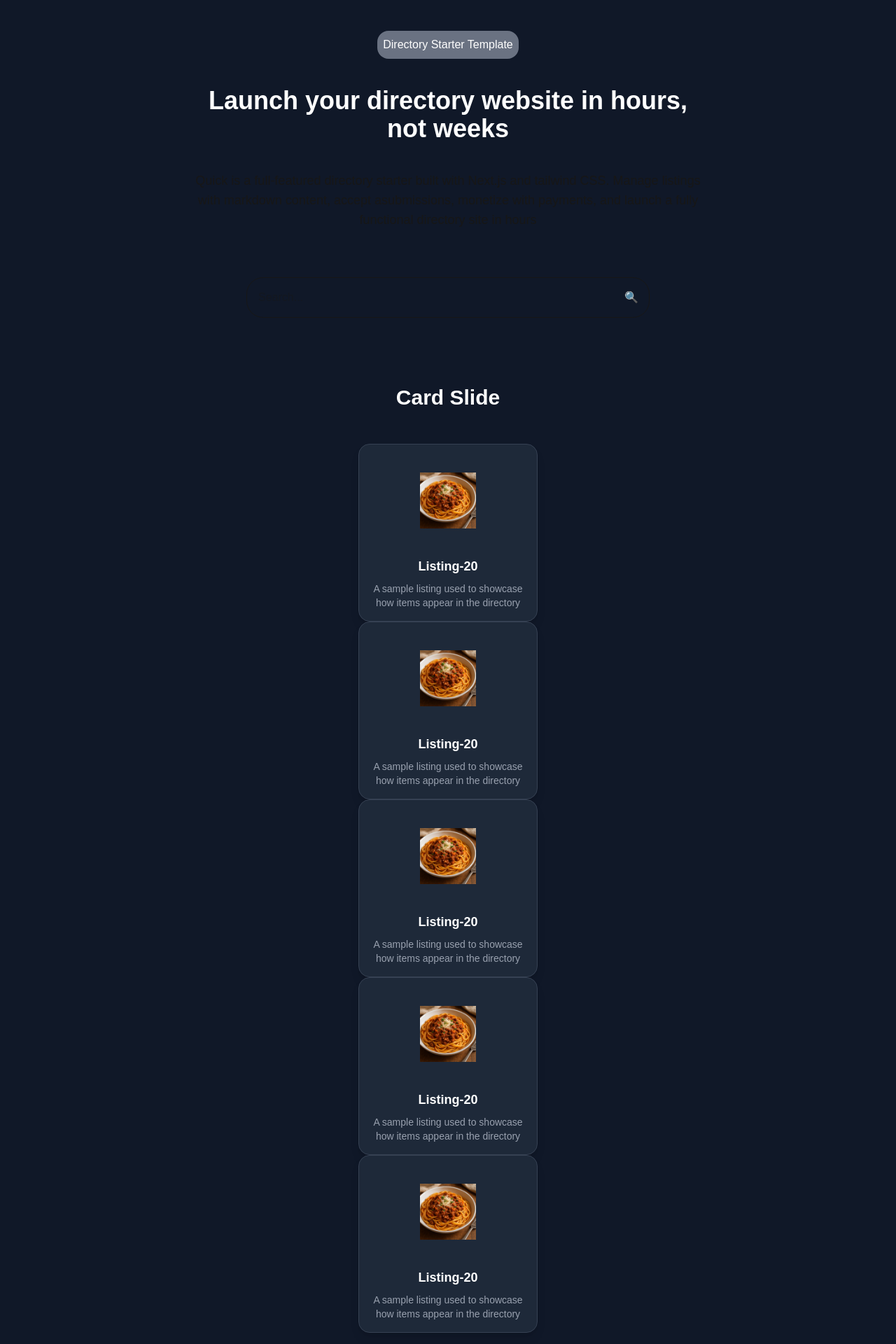
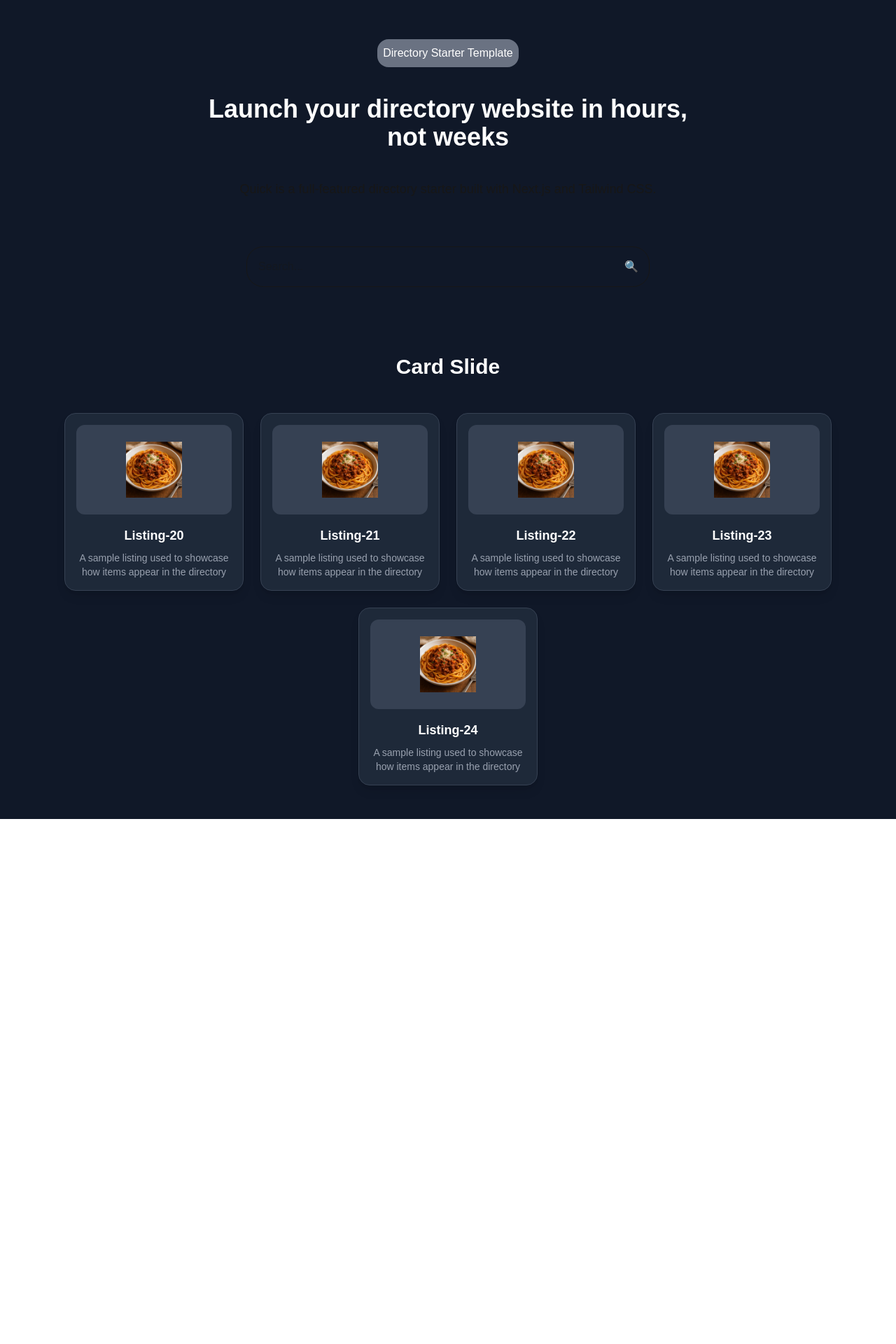
Before and after one commit to Eloheeka/Quick-dirs, a Next.js app: page / in a window 1280 px wide. Shown: the part 140-2060 px from the top of the page at 70% size. After the commit the page ends 1310 px from the top, so only its background shows below. Built offline with nearby package versions, Linux system fonts and the light colour scheme.

Commit message:
Render of the cards

```diff
--- a/app/page.tsx
+++ b/app/page.tsx
@@ -1,157 +1,34 @@
-import Image from "next/image";
-import image1 from "../public/bolognese.jpeg";
+import CardSlide from "@/app/Components/CardSlide";
 
 export default function Home() {
   return (
     <main>
-      {/* Hero Section */}
       <div className="bg-gray-900 min-h-screen flex flex-col items-center justify-start pt-24">
-         <h4 className="text-white border-white rounded-2xl bg-gray-500 p-2 mt -3 mb-5">Directory Starter Template</h4>
-          <h1 className="text-white flex items-center justify-center font-extrabold my-5 text-4xl text-center">Launch your directory website in hours,<br />not weeks</h1>
-         <p className="text-center my-5 font-medium text-lg">Quick is a full-featured directory starter built with Next.js and tailwind CSS. Manage listings<br/>with markdown content, accept asubmissions, monetize with payments, and launch a fully<br />functional directory site in hours</p>
-          <div className="relative mt-12 w-full max-w-xl">
-             <input
-                type="text"
-                id = "search"
-                placeholder="Search..."
-                className="w-full border rounded-3xl p-4 pr-12"             />
-              <span className="absolute right-4 top-1/2 -translate-y-1/2 text-gray-500 ">🔍</span>
-          </div>
+        <h4 className="text-white bg-gray-500 rounded-2xl p-2 mt-3 mb-5">
+          Directory Starter Template
+        </h4>
 
+        <h1 className="text-white font-extrabold my-5 text-4xl text-center">
+          Launch your directory website in hours,<br />not weeks
+        </h1>
 
-        {/* CardSlide */}
+        <p className="text-center my-5 font-medium text-lg">
+          Quick is a full-featured directory starter built with Next.js and Tailwind CSS.
+        </p>
 
-<div className="bg-gray-900 min-h-[400px] w-full mt-12 text-center py-12">
-  <h1 className="text-white text-3xl font-bold mb-12">
-    Card Slide
-  </h1>
+        <div className="relative mt-12 w-full max-w-xl">
+          <input
+            type="text"
+            placeholder="Search..."
+            className="w-full border rounded-3xl p-4 pr-12"
+          />
+          <span className="absolute right-4 top-1/2 -translate-y-1/2 text-gray-500">
+            🔍
+          </span>
+        </div>
 
-  <div className="flex justify-center">
-    <div className="w-64 bg-gray-800 rounded-2xl border border-gray-700 p-4 text-white shadow-lg">
-
-      {/* Image container */}
-      <div className="w-full h-32  rounded-xl flex items-center justify-center mb-4">
-        <Image
-          src={image1}
-          alt="Sample Listing"
-          width={80}
-          height={80}
-          className="object-contain"
-        />
-      </div>
-
-      {/* Text content */}
-      <h3 className="text-lg font-semibold mb-2">
-        Listing-20
-      </h3>
-
-      <p className="text-sm text-gray-400">
-        A sample listing used to showcase how items appear in the directory
-      </p>
-    </div>
-  </div>
-
-    <div className="flex justify-center">
-    <div className="w-64 bg-gray-800 rounded-2xl border border-gray-700 p-4 text-white shadow-lg">
-
-      {/* Image container */}
-      <div className="w-full h-32  rounded-xl flex items-center justify-center mb-4">
-        <Image
-          src={image1}
-          alt="Sample Listing"
-          width={80}
-          height={80}
-          className="object-contain"
-        />
-      </div>
-
-      {/* Text content */}
-      <h3 className="text-lg font-semibold mb-2">
-        Listing-20
-      </h3>
-
-      <p className="text-sm text-gray-400">
-        A sample listing used to showcase how items appear in the directory
-      </p>
-    </div>
-  </div>
-
-  <div className="flex justify-center">
-    <div className="w-64 bg-gray-800 rounded-2xl border border-gray-700 p-4 text-white shadow-lg">
-
-      {/* Image container */}
-      <div className="w-full h-32  rounded-xl flex items-center justify-center mb-4">
-        <Image
-          src={image1}
-          alt="Sample Listing"
-          width={80}
-          height={80}
-          className="object-contain"
-        />
-      </div>
-
-      {/* Text content */}
-      <h3 className="text-lg font-semibold mb-2">
-        Listing-20
-      </h3>
-
-      <p className="text-sm text-gray-400">
-        A sample listing used to showcase how items appear in the directory
-      </p>
-    </div>
-  </div>
-
-  <div className="flex justify-center">
-    <div className="w-64 bg-gray-800 rounded-2xl border border-gray-700 p-4 text-white shadow-lg">
-
-      {/* Image container */}
-      <div className="w-full h-32  rounded-xl flex items-center justify-center mb-4">
-        <Image
-          src={image1}
-          alt="Sample Listing"
-          width={80}
-          height={80}
-          className="object-contain"
-        />
-      </div>
-
-      {/* Text content */}
-      <h3 className="text-lg font-semibold mb-2">
-        Listing-20
-      </h3>
-
-      <p className="text-sm text-gray-400">
-        A sample listing used to showcase how items appear in the directory
-      </p>
-    </div>
-  </div>
-
-  <div className="flex justify-center">
-    <div className="w-64 bg-gray-800 rounded-2xl border border-gray-700 p-4 text-white shadow-lg">
-
-      {/* Image container */}
-      <div className="w-full h-32  rounded-xl flex items-center justify-center mb-4">
-        <Image
-          src={image1}
-          alt="Sample Listing"
-          width={80}
-          height={80}
-          className="object-contain"
-        />
-      </div>
-
-      {/* Text content */}
-      <h3 className="text-lg font-semibold mb-2">
-        Listing-20
-      </h3>
-
-      <p className="text-sm text-gray-400">
-        A sample listing used to showcase how items appear in the directory
-      </p>
-    </div>
-  </div>
-</div>
-
+        {/* Card Slide */}
+        <CardSlide />
       </div>
     </main>
   );
```
